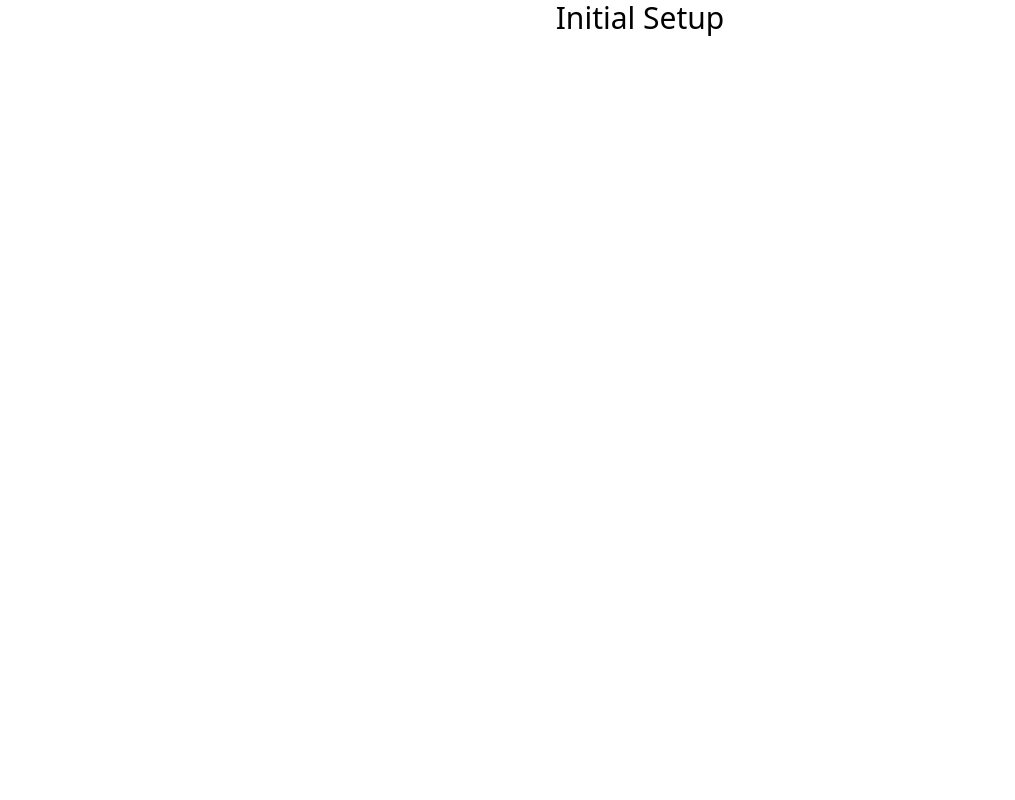
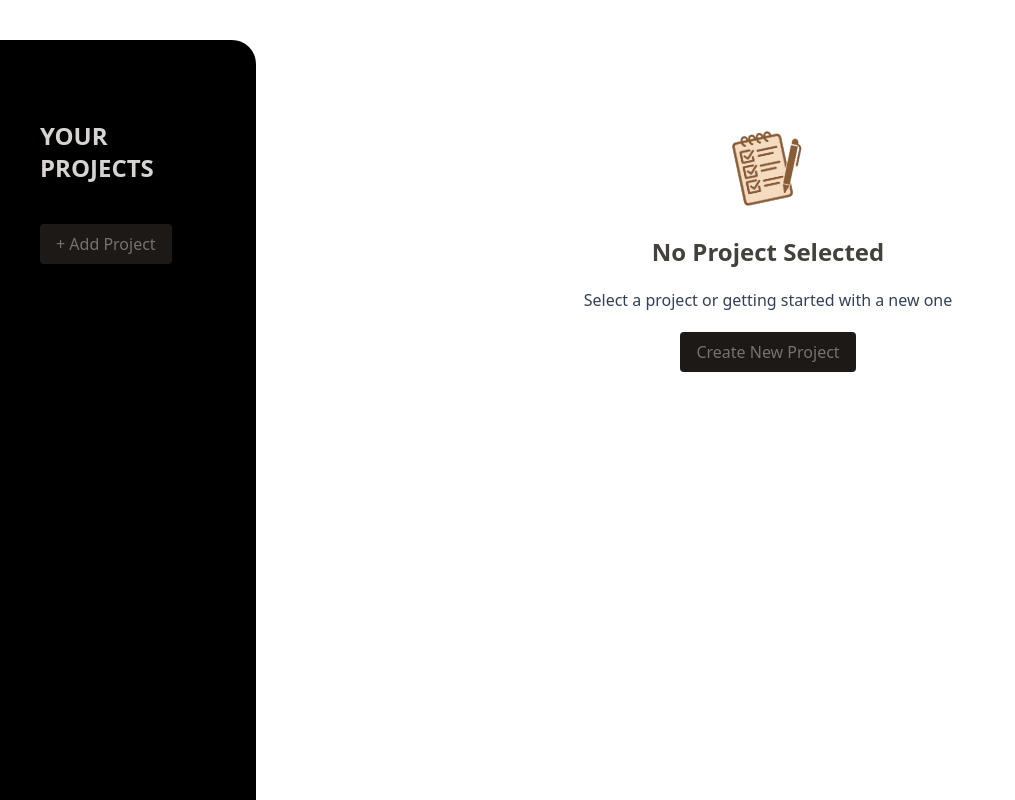
Before and after one commit to vigneshp25/task-manager-app, a React (Vite) app: page / in a window 1280 px wide. Shown: the whole page, without its empty margins (0-1015 px from the left). Built offline with nearby package versions, Linux system fonts and the light colour scheme.

Commit message:
feat: add two-column layout with sidebar, Button component, and Intro page

```diff
--- a/src/App.jsx
+++ b/src/App.jsx
@@ -1,10 +1,17 @@
-import { useState } from 'react'
+import Button from "./components/Button"
+import Intro from "./components/Intro"
 
 function App() {
-  const [count, setCount] = useState(0)
-
   return (
-    <h1 className='text-center text-3xl'>Initial Setup</h1>
+    <section className="grid grid-rows-1 grid-cols-10 h-dvh">
+      <aside className="bg-black rounded-tr-3xl col-span-2 flex flex-col mt-10 px-10">
+        <h3 className="text-2xl font-bold uppercase pt-20 pb-10 text-stone-300">Your Projects</h3>
+        <Button>+ Add Project</Button>
+      </aside>
+      <section className="col-span-8 flex flex-col items-center my-30">
+        <Intro></Intro>
+      </section>
+    </section>
   )
 }
 
--- /dev/null
+++ b/src/components/Button.jsx
@@ -0,0 +1,4 @@
+const Button = ({children,...props}) => {
+    return <button className="bg-stone-900 py-2 px-4 rounded text-stone-500 w-fit hover:bg-stone-700 hover:text-stone-300 cursor-pointer" {...props}>{children}</button>
+}
+export default Button;
--- /dev/null
+++ b/src/components/Intro.jsx
@@ -0,0 +1,12 @@
+import image from "../assets/Tasklogo.png"
+import Button from "./Button";
+
+const Intro = () => {
+    return <>
+        <img src={image} alt="task logo" className="w-24 -rotate-12"/>
+        <h3 className="text-2xl font-bold text-stone-700 my-5">No Project Selected</h3>
+        <p className="text-slate-700 mb-5">Select a project or getting started with a new one</p>
+        <Button>Create New Project</Button>
+    </>
+}
+export default Intro;
```
Also changed, not shown: src/assets/Tasklogo.png (added).
